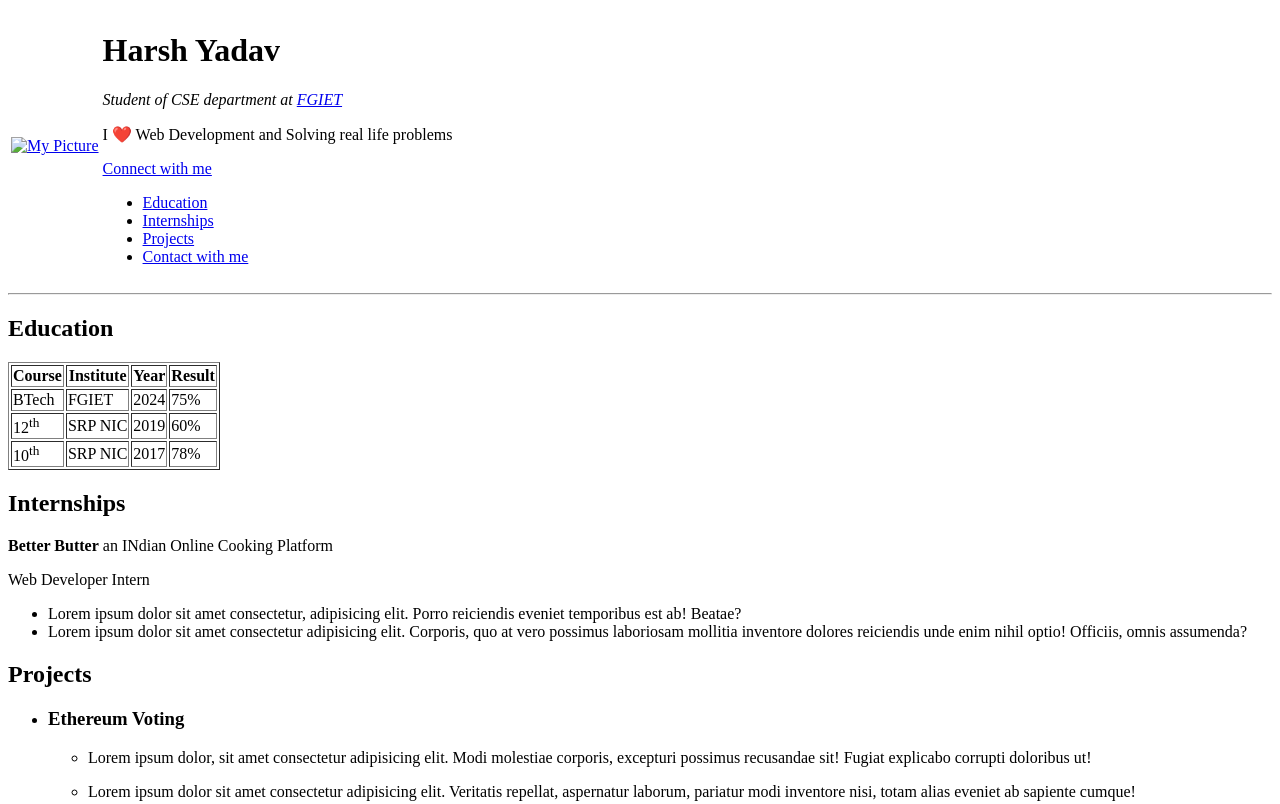
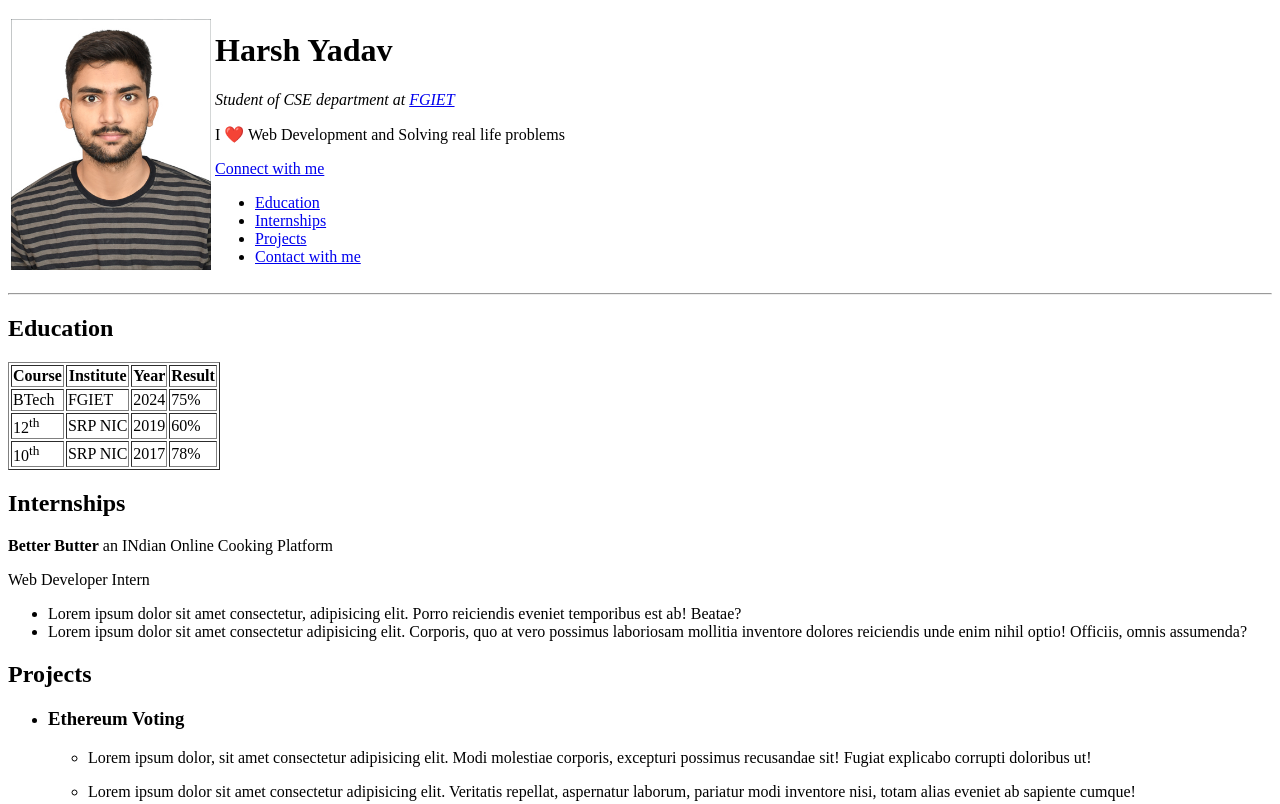
Before and after one commit to Harsh-Yadav-Dhruva/Resume, a plain HTML site: page index.html in a window 1280 px wide. Shown: the top 804 px of the page. Drawn offline with Linux system fonts and the light colour scheme.

Commit message:
Update index.html

```diff
--- a/index.html
+++ b/index.html
@@ -14,7 +14,7 @@
             <tr>
                 <td>
                     <a target="_blank" href="https://www.github.com/Harsh-Yadav-Dhruva">
-                        <img width="200" src="images/harshpic.jpg" alt="My Picture"></a>
+                        <img width="200" src="harshpic.jpg" alt="My Picture"></a>
                 </td>
                 <td>
                     <h1>Harsh Yadav</h1>
```
